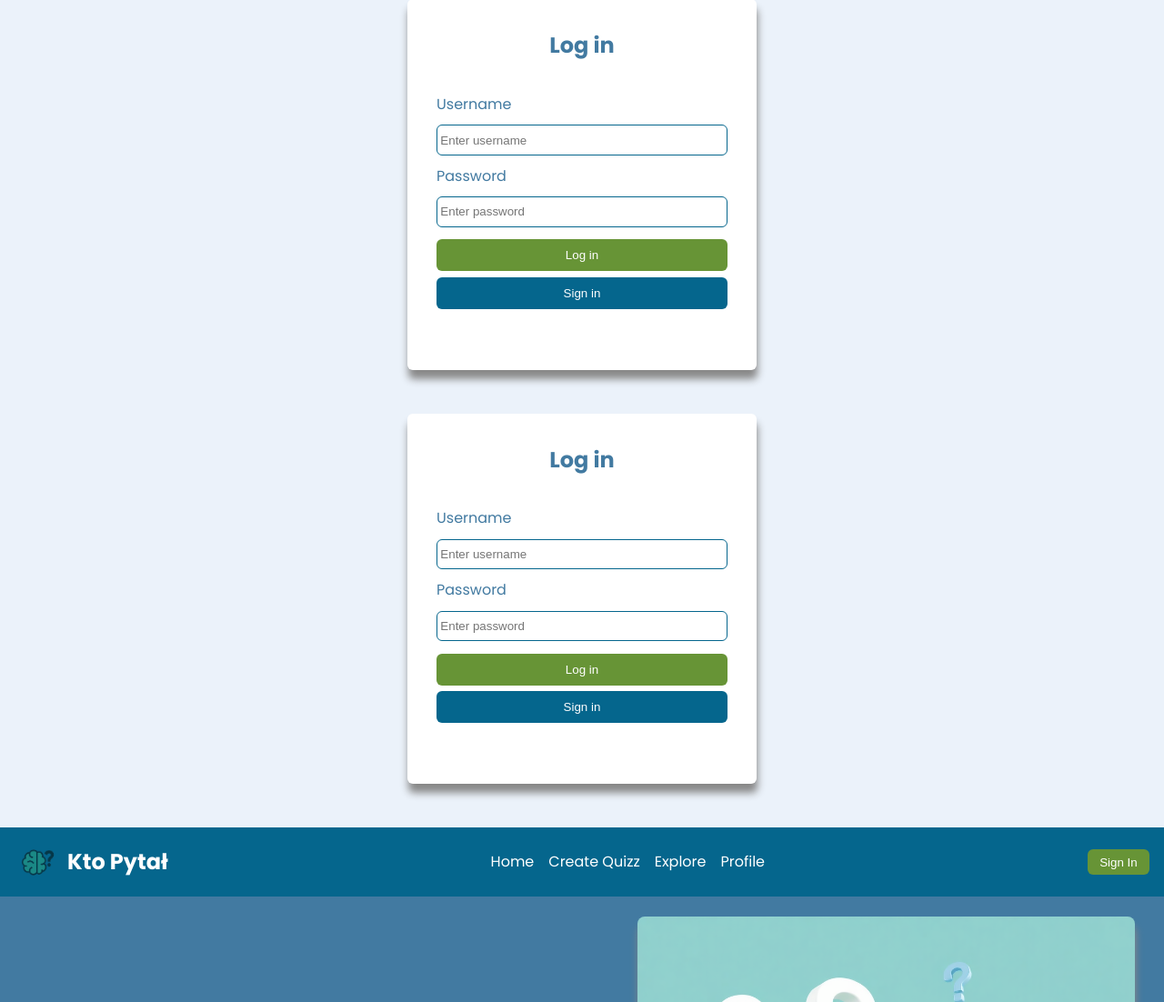
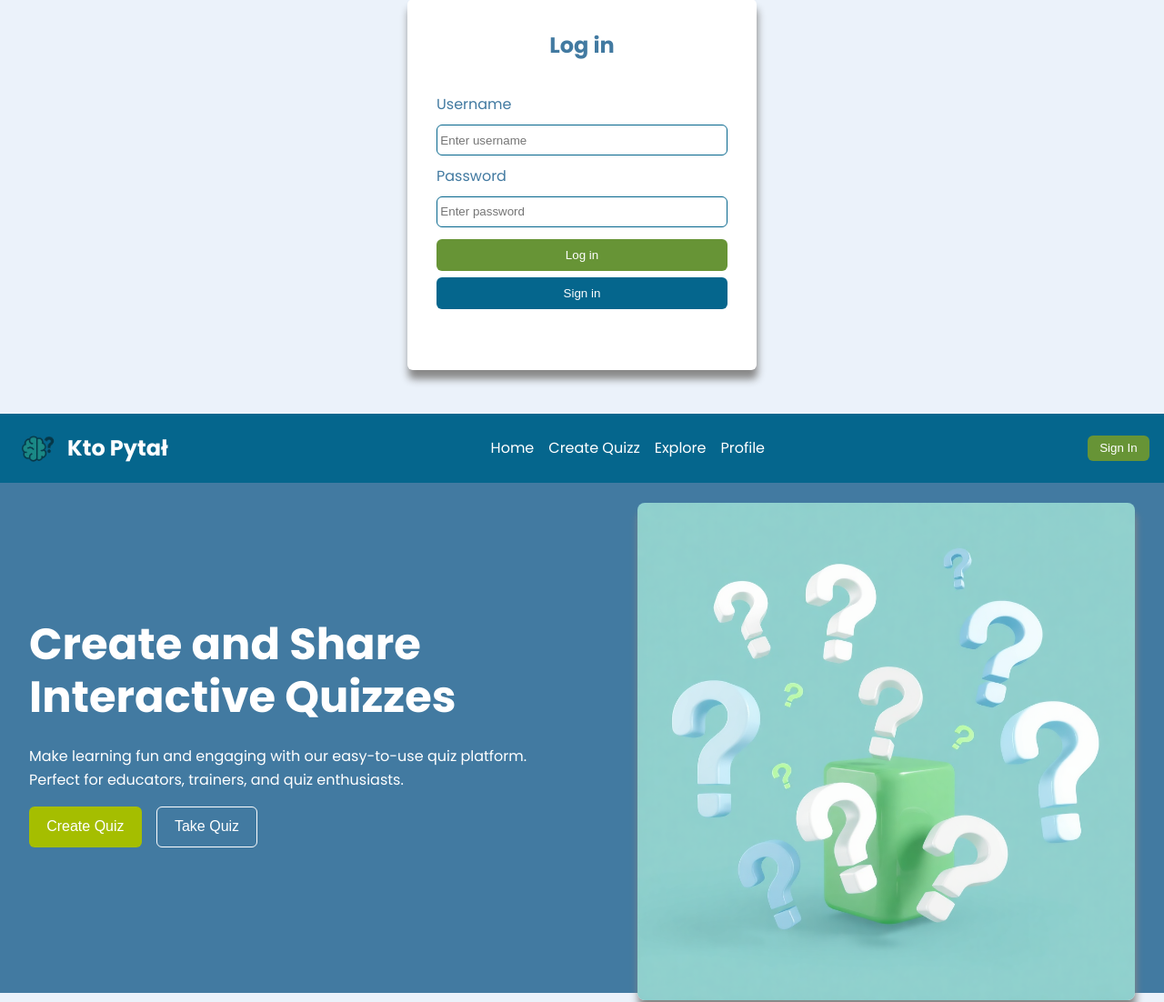
Before and after one commit to Lisownik/KtoPytalQuizz, a PHP site: page / in a window 1280 px wide. Shown: the part 662-1764 px from the top of the page at 91% size. Run offline with PHP 8.4, Linux system fonts and the light colour scheme; some web fonts are replaced.

Commit message:
fixed double login

```diff
--- a/src/index.php
+++ b/src/index.php
@@ -42,19 +42,6 @@
 
             <label for="lpassword">Password</label>
             <input type="password" id="lpassword" placeholder="Enter password">
-
-            <button type="submit" class="btn btn-primary">Log in</button>
-            <button type="button" class="btn btn-secondary">Sign in</button>
-        </form>
-    </div>
-    <div class="sign" id="register">
-        <h2>Log in</h2>
-        <form>
-            <label for="username">Username</label>
-            <input type="text" id="username" placeholder="Enter username">
-
-            <label for="password">Password</label>
-            <input type="password" id="password" placeholder="Enter password">
 
             <button type="submit" class="btn btn-primary">Log in</button>
             <button type="button" class="btn btn-secondary">Sign in</button>
```
